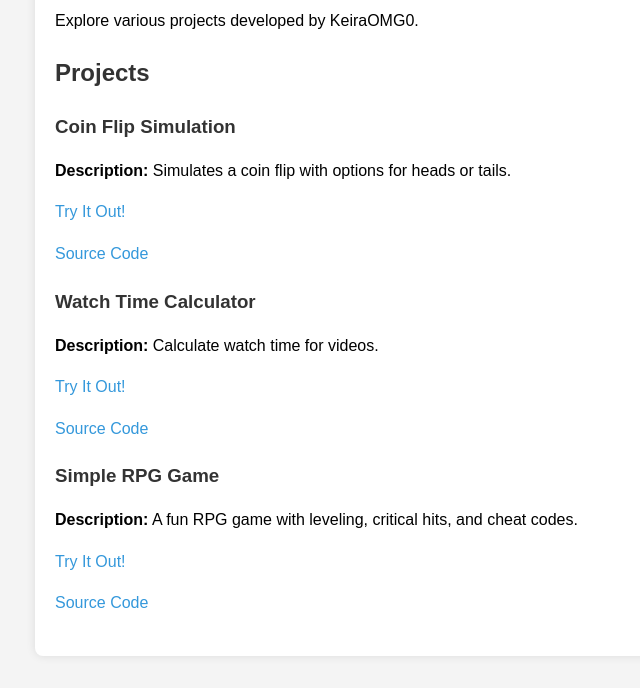
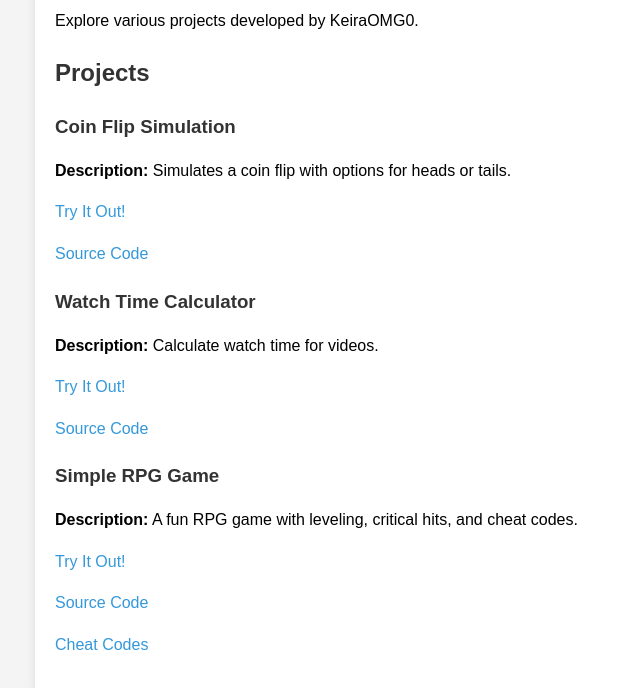
Before and after one commit to KeiraOMG0/KeiraOMG0.github.io, a plain HTML site: page index.html in a window 1280 px wide. Shown: the part 126-814 px from the top of the page, without its empty margins (185-825 px from the left). Drawn offline with Linux system fonts and the light colour scheme.

Commit message:
Update index.html

```diff
--- a/index.html
+++ b/index.html
@@ -64,6 +64,7 @@
             <p><strong>Description:</strong> A fun RPG game with leveling, critical hits, and cheat codes.</p>
             <p><a href="https://KeiraOMG0.github.io/Idle-Game/index.html">Try It Out!</a></p>
             <p><a href="https://github.com/KeiraOMG0/KeiraOMG0.github.io/tree/main/Idle-Game">Source Code</a></p>
+            <p><a href="https://github.com/KeiraOMG0/KeiraOMG0.github.io/tree/main/Idle-Game/readme.md">Cheat Codes</a></p>
         </div>
     </div>
 </body>
```
